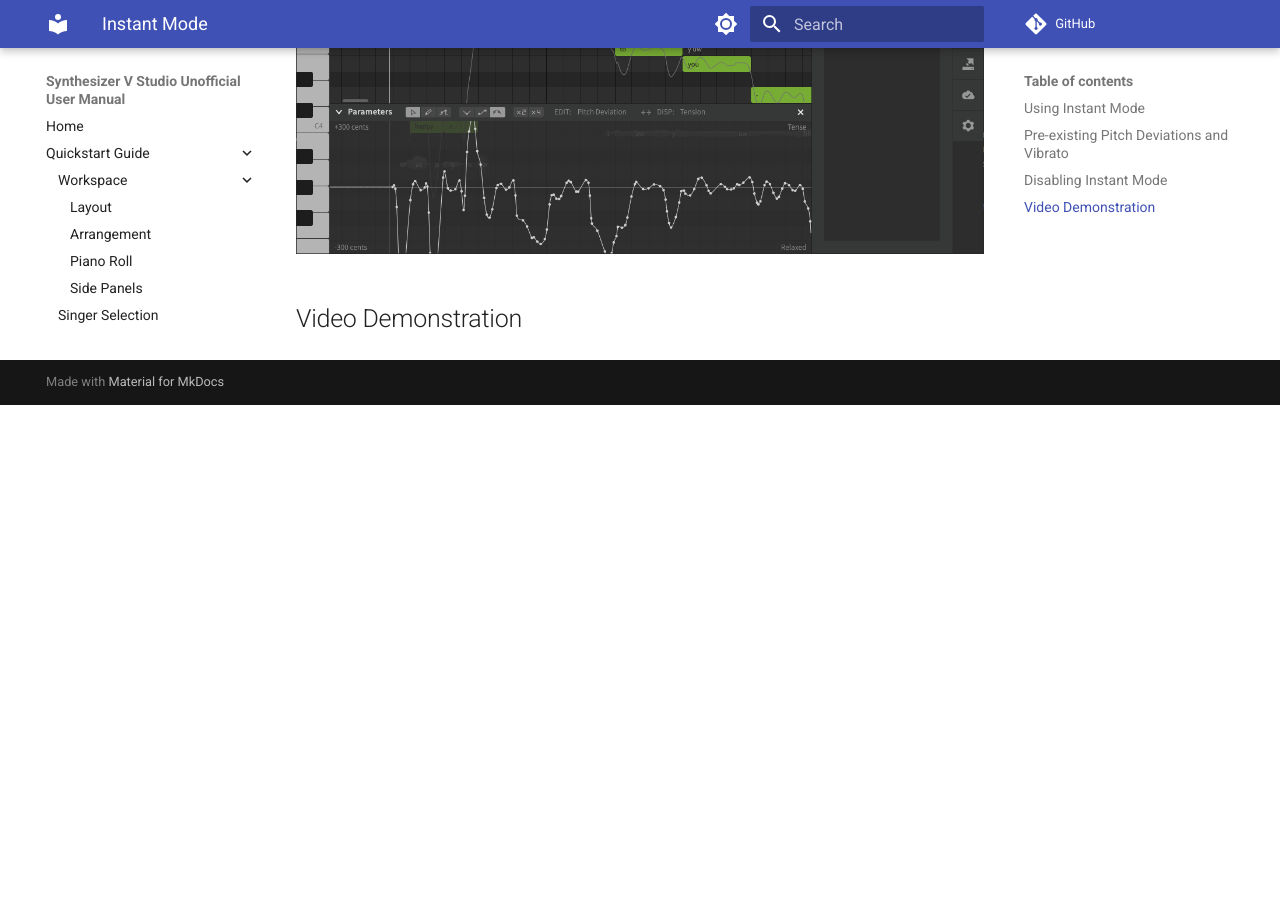
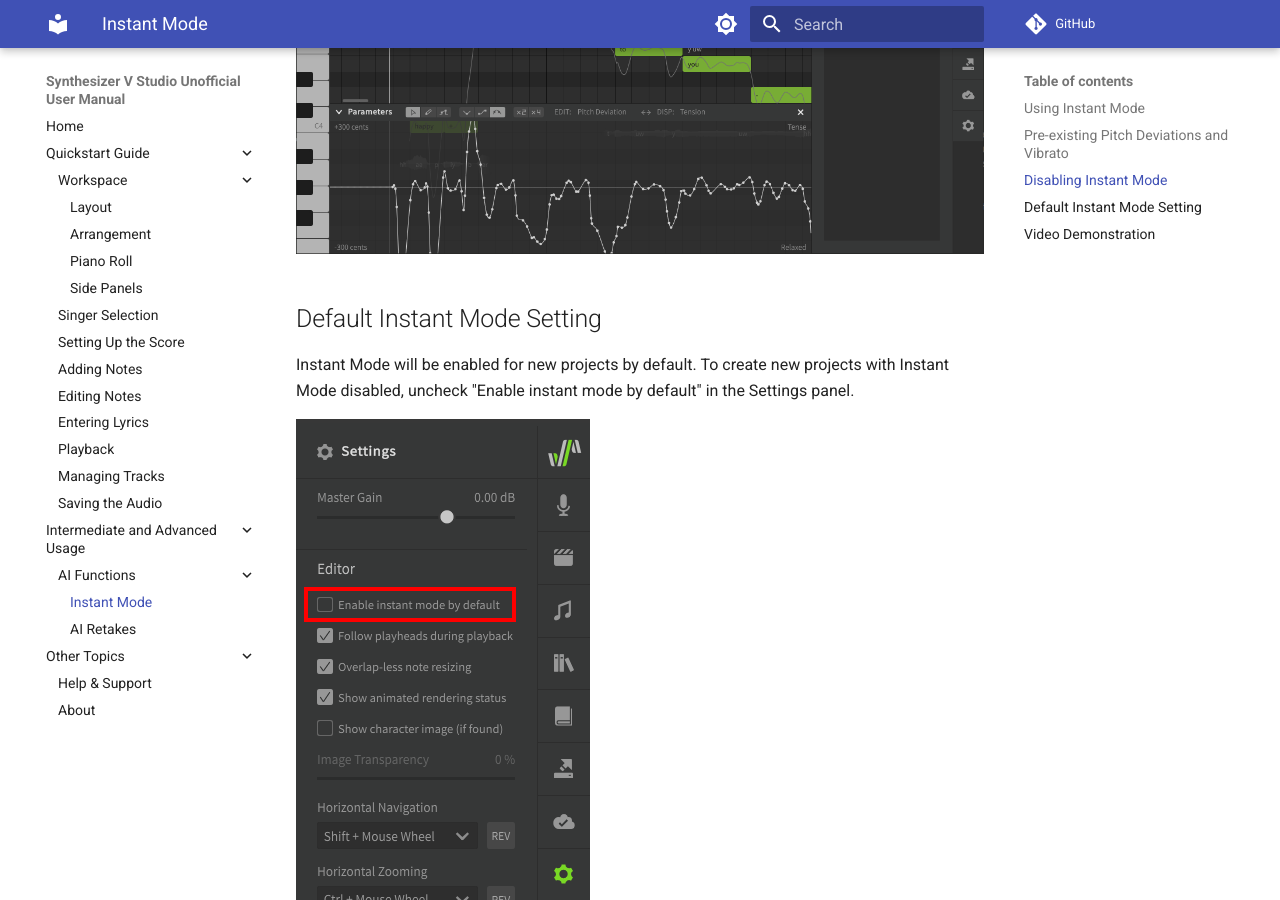
Before and after one commit to claire-west/svstudio-manual, an MkDocs documentation site: the page built from docs/ai-functions/instant-mode.md, in a window 1280 px wide and 900 px high, scrolled down 2319 px. Built offline with MkDocs 1.6.1 and Material for MkDocs 9.7.7, drawn with Linux system fonts in a browser that asks for light colours; comment, search, counter and statistics services are not loaded; before the commit the page ends 2724 px from its top, so only the background shows below that.

Commit message:
Additional info for instant mode and side panels

```diff
--- a/docs/ai-functions/instant-mode.md
+++ b/docs/ai-functions/instant-mode.md
@@ -39,7 +39,13 @@
 
 After disabling Instant Mode you will no longer be able to choose different AI Retakes and the pitch deviations will no longer be recalculated if a note's context changes.
 
-![Instant Mode options](/img/ai-functions/instant-mode-disabled.png)
+![Instant Mode Disabled](/img/ai-functions/instant-mode-disabled.png)
+
+## Default Instant Mode Setting
+
+Instant Mode will be enabled for new projects by default. To create new projects with Instant Mode disabled, uncheck "Enable instant mode by default" in the Settings panel.
+
+![Default Instant Mode Setting](/img/ai-functions/instant-mode-default.png)
 
 ## Video Demonstration
 <iframe hidden /><!-- weird iframe fix -->
```
Also changed, not shown: docs/workspace/layout.md (+4 -0 lines), docs/workspace/side-panels.md (+18 -0 lines), docs/img/ai-functions/instant-mode-default.png (added), docs/img/workspace/navigation-settings.png (added), 4 other files.
